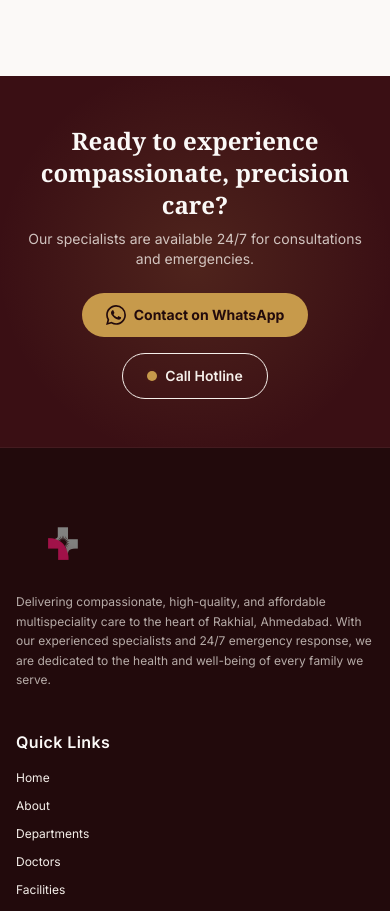
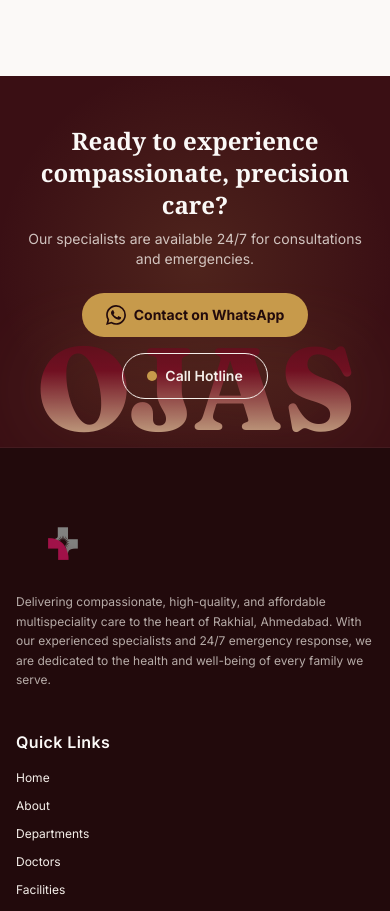
Before and after one commit to Divyezh/ojas-hospital, a Next.js app: page /doctors/doc-1 in a window 390 px wide. Shown: the part 1080-1991 px from the top of the page. Built offline with nearby package versions, Linux system fonts and the light colour scheme.

Commit message:
feat: add doctor names on hero images; add OJAS wordmark to CTA band with mobile support

```diff
--- a/app/globals.css
+++ b/app/globals.css
@@ -147,6 +147,45 @@ body {
   position: relative;
   z-index: 1;
 }
+
+.cta-band-content {
+  position: relative;
+  z-index: 1;
+}
+
+.cta-band-wordmark {
+  position: absolute;
+  bottom: -6%;
+  left: 50%;
+  transform: translateX(-50%);
+  font-family: var(--font-fraunces, 'Fraunces', Georgia, serif);
+  font-weight: 800;
+  font-size: clamp(80px, 22vw, 320px);
+  line-height: 1;
+  letter-spacing: -0.02em;
+  white-space: nowrap;
+  pointer-events: none;
+  z-index: 0;
+  background: linear-gradient(
+    180deg,
+    var(--color-maroon-700) 0%,
+    var(--color-maroon-600) 35%,
+    var(--color-gold-soft, #e8c97a) 100%
+  );
+  -webkit-background-clip: text;
+  background-clip: text;
+  color: transparent;
+  filter: drop-shadow(0 0 40px rgba(199, 154, 75, 0.25));
+  opacity: 0.85;
+}
+
+@media (max-width: 640px) {
+  .cta-band-wordmark {
+    font-size: clamp(72px, 30vw, 160px);
+    bottom: 0%;
+  }
+}
+
 
 .btn-gold-fill {
   background: var(--color-gold);
--- a/components/layout/Footer.tsx
+++ b/components/layout/Footer.tsx
@@ -25,6 +25,7 @@ export function Footer() {
 
       {/* 1. Pre-footer CTA band */}
       <section className="cta-band">
+        <div className="cta-band-content">
           <h3 className="text-2xl sm:text-3xl font-serif font-bold text-white mb-2">Ready to experience compassionate, precision care?</h3>
           <p className="text-cream/80 text-sm sm:text-base mb-6">Our specialists are available 24/7 for consultations and emergencies.</p>
           <div className="flex flex-col sm:flex-row items-center justify-center gap-4">
@@ -36,6 +37,8 @@ export function Footer() {
               <span className="pulse-ring" /> Call Hotline
             </a>
           </div>
+        </div>
+        <span className="cta-band-wordmark" aria-hidden="true">OJAS</span>
       </section>
 
       <div className="max-w-7xl mx-auto px-4 sm:px-6 lg:px-8 pt-16 pb-12">
--- a/components/sections/HeroParallax.tsx
+++ b/components/sections/HeroParallax.tsx
@@ -24,11 +24,12 @@ const wordChild: Variants = {
 interface PortraitCardProps {
   src: string;
   alt: string;
+  name: string;
   org: string;
   role: string;
 }
 
-function PortraitCard({ src, alt, org, role }: PortraitCardProps) {
+function PortraitCard({ src, alt, name, org, role }: PortraitCardProps) {
   return (
     <figure className="relative w-[min(85vw,320px)] h-[min(70vw,400px)] sm:w-[clamp(200px,24vw,340px)] sm:h-[clamp(280px,34vw,440px)] rounded-2xl overflow-hidden shadow-[0_24px_60px_rgba(0,0,0,0.45)]">
       <Image
@@ -40,7 +41,13 @@ function PortraitCard({ src, alt, org, role }: PortraitCardProps) {
         className="object-cover object-top"
       />
       {/* Gradient scrim — text lives here, never outside the card */}
-      <figcaption className="absolute inset-x-0 bottom-0 h-28 bg-linear-to-t from-black/85 via-black/50 to-transparent flex flex-col justify-end items-center pb-4 px-4 gap-0.5">
+      <figcaption className="absolute inset-x-0 bottom-0 h-32 bg-linear-to-t from-black/85 via-black/50 to-transparent flex flex-col justify-end items-center pb-4 px-4 gap-0.5">
+        <span
+          className="text-white text-[15px] font-bold tracking-[0.04em] drop-shadow-[0_2px_10px_rgba(0,0,0,0.9)]"
+          style={{ fontFamily: 'var(--font-fraunces)' }}
+        >
+          {name}
+        </span>
         <span
           className="text-white/70 text-[10px] font-semibold tracking-[0.18em] uppercase"
           style={{ fontFamily: 'var(--font-fraunces)' }}
@@ -48,7 +55,7 @@ function PortraitCard({ src, alt, org, role }: PortraitCardProps) {
           {org}
         </span>
         <span
-          className="text-gold text-[16px] font-bold tracking-[0.06em] uppercase drop-shadow-[0_2px_10px_rgba(0,0,0,0.9)]"
+          className="text-gold text-[14px] font-bold tracking-[0.06em] uppercase drop-shadow-[0_2px_10px_rgba(0,0,0,0.9)]"
           style={{ fontFamily: 'var(--font-fraunces)' }}
         >
           {role}
@@ -115,13 +122,15 @@ export function HeroParallax() {
       >
         <PortraitCard
           src="/dr-hasmukh.png"
-          alt="Hasmukh Sir, Managing Director – Ojas Multispeciality Hospital"
+          alt="Dr. Hasmukh Soni, Managing Director – Ojas Multispeciality Hospital"
+          name="Dr. Hasmukh Soni"
           org="Ojas Hospital"
           role="Managing Director"
         />
         <PortraitCard
           src="/Dr Ayush.png"
-          alt="Dr. Ayush, Director – Ojas Multispeciality Hospital"
+          alt="Dr. Ayush Soni, Director – Ojas Multispeciality Hospital"
+          name="Dr. Ayush Soni"
           org="Ojas Hospital"
           role="Director"
         />
```
Lines whose indentation alone changed are shown as unchanged.
